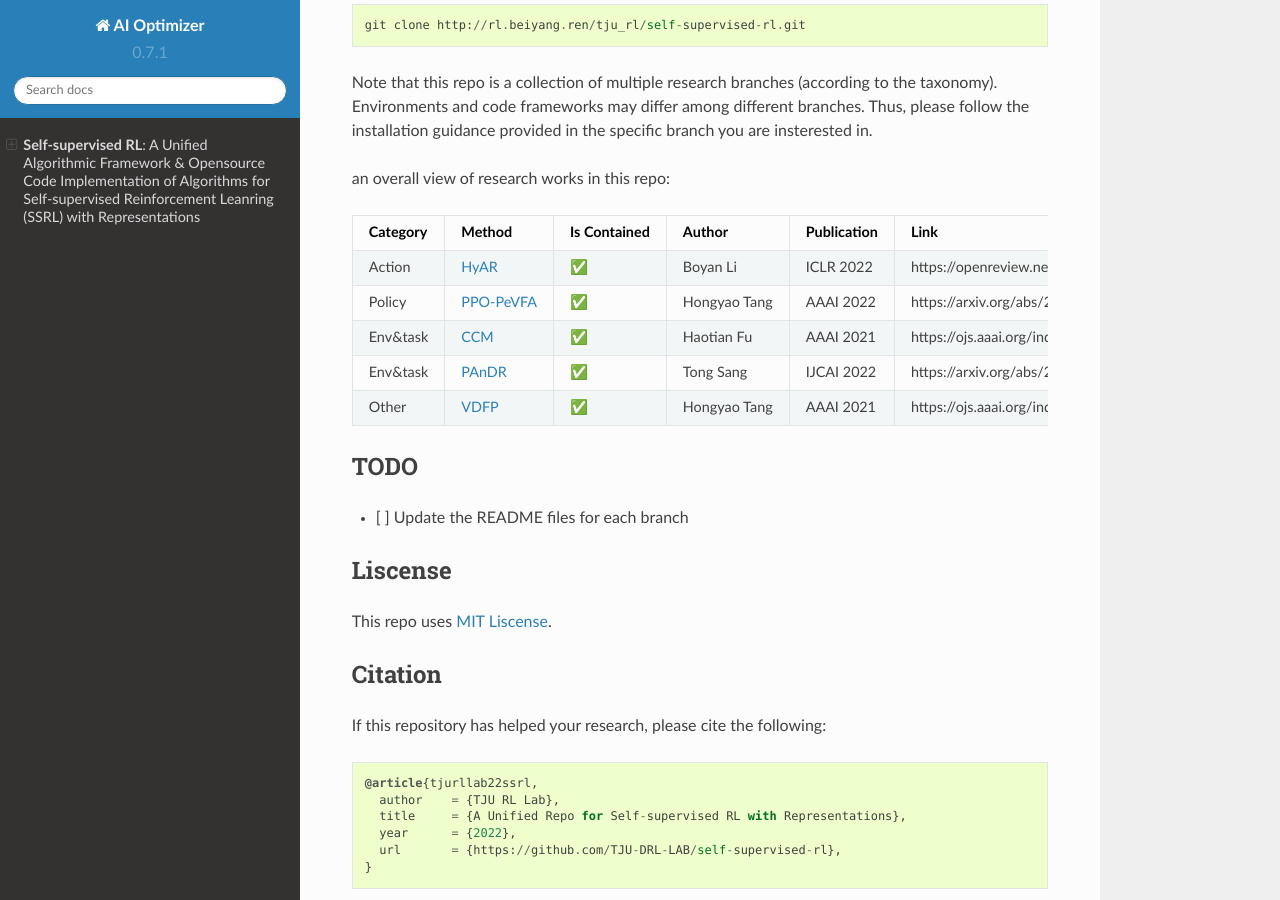
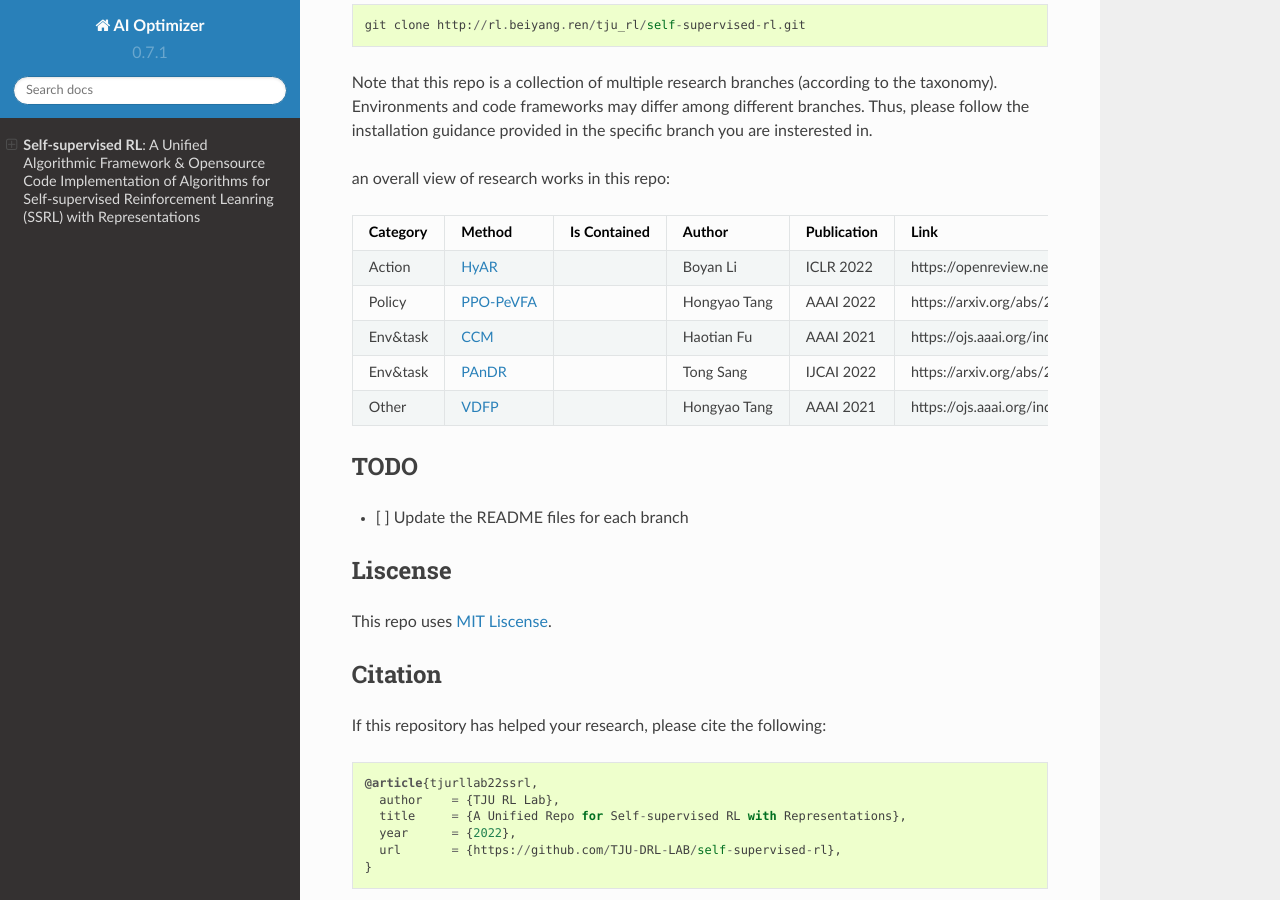
Before and after one commit to TJU-DRL-LAB/ai_optimizer_tutorial, a Sphinx documentation site: the page built from docs/source/libraries/SSRL/index.md, in a window 1280 px wide and 900 px high, scrolled down 5862 px. Built offline with Sphinx 7.4.7 and the Read the Docs theme 2.0.0, drawn with Linux system fonts in a browser that asks for light colours.

Commit message:
first commit

```diff
--- a/docs/source/libraries/SSRL/index.md
+++ b/docs/source/libraries/SSRL/index.md
@@ -144,11 +144,11 @@ an overall view of research works in this repo:
 
 | Category | Method | Is Contained | Author | Publication | Link |
 | :----- | :----- | :--- | :----- | :----- | ----- |
-| Action | [HyAR](RL_with_Action_Representation/HyAR/index.md) |✅ |  Boyan Li | ICLR 2022 | https://openreview.net/forum?id=64trBbOhdGU |
-| Policy | [PPO-PeVFA](RL_with_Policy_Representation/Policy-based_RL_with_PeVFA/PPO-PeVFA/index.md) | ✅  | Hongyao Tang  |AAAI 2022 | https://arxiv.org/abs/2010.09536 |
-| Env&task | [CCM](RL_with_Environment_Representation/ccm/index.md) | ✅  |Haotian Fu | AAAI 2021 | https://ojs.aaai.org/index.php/AAAI/article/view/16914 |
-| Env&task | [PAnDR](RL_with_Environment_Representation/PAnDR/index.md) |✅  |Tong Sang| IJCAI 2022 | https://arxiv.org/abs/2204.02877 |
-| Other | [VDFP](RL_with_Other_Representations/VDFP/index.md) |✅  |Hongyao Tang| AAAI 2021 | https://ojs.aaai.org/index.php/AAAI/article/view/17182 |
+| Action | [HyAR](RL_with_Action_Representation/HyAR/index.md) | |  Boyan Li | ICLR 2022 | https://openreview.net/forum?id=64trBbOhdGU |
+| Policy | [PPO-PeVFA](RL_with_Policy_Representation/Policy-based_RL_with_PeVFA/PPO-PeVFA/index.md) |   | Hongyao Tang  |AAAI 2022 | https://arxiv.org/abs/2010.09536 |
+| Env&task | [CCM](RL_with_Environment_Representation/ccm/index.md) |  |Haotian Fu | AAAI 2021 | https://ojs.aaai.org/index.php/AAAI/article/view/16914 |
+| Env&task | [PAnDR](RL_with_Environment_Representation/PAnDR/index.md) |  |Tong Sang| IJCAI 2022 | https://arxiv.org/abs/2204.02877 |
+| Other | [VDFP](RL_with_Other_Representations/VDFP/index.md) |  |Hongyao Tang| AAAI 2021 | https://ojs.aaai.org/index.php/AAAI/article/view/17182 |
 
 
 ## TODO
```
